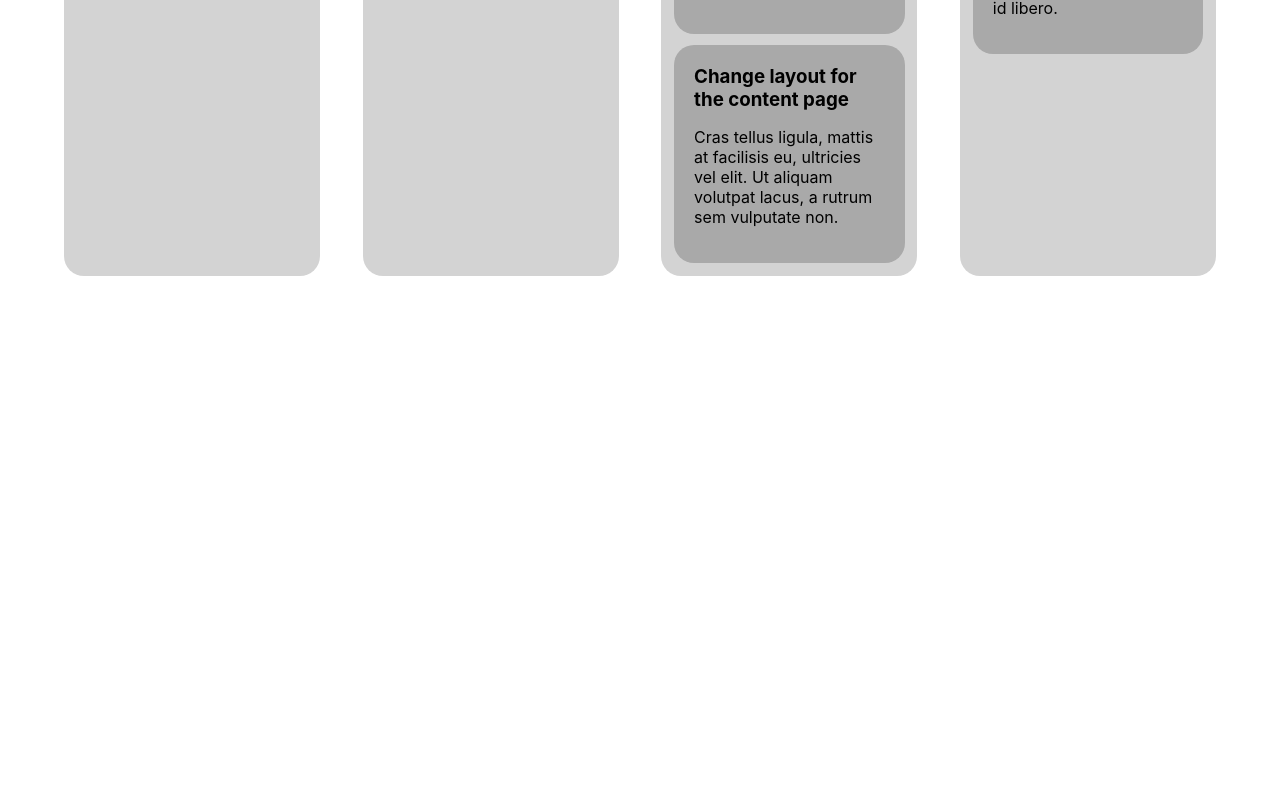
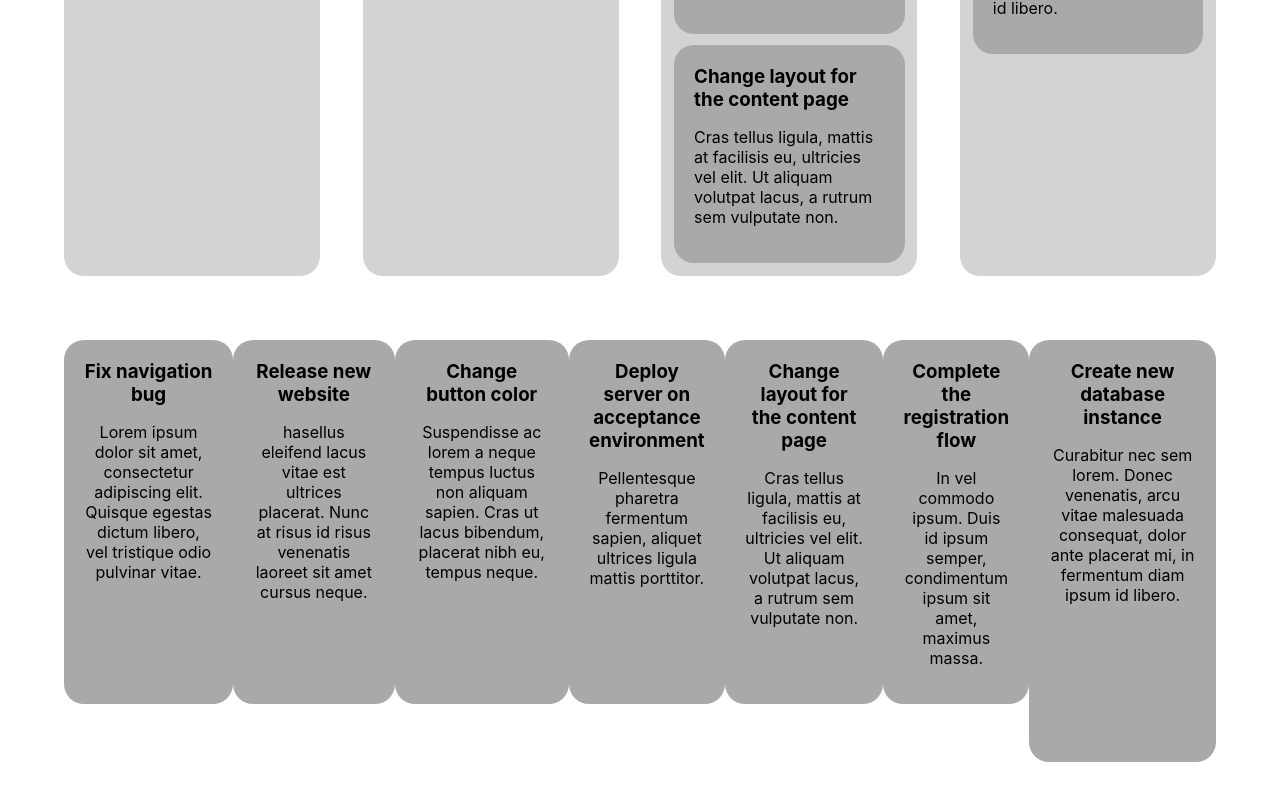
Before and after one commit to mulenatic/reactProjects, a React (Create React App) app: page / in a window 1280 px wide. Shown: the part 704-1504 px from the top of the page. Before the commit the page ends 1044 px from the top, so only its background shows below. Built offline with nearby package versions, Linux system fonts and the light colour scheme.

Commit message:
Added new Component to show the tickets, uses the HOC.

```diff
--- a/src/containers/App.js
+++ b/src/containers/App.js
@@ -2,6 +2,7 @@
 import styled, { createGlobalStyle } from 'styled-components';
 import Board from './Board';
 import Header from '../components/Header/Header';
+import Tickets from './Tickets';
 
 const GlobalStyle = createGlobalStyle`
   body {
@@ -35,6 +36,7 @@
 		<AppWrapper>
 		<Header />
 		<Board lanes={lanes} dataSource={'../../assets/data.json'} />
+		<Tickets dataSource={'../../assets/data.json'} />
 		</AppWrapper>
 		</>
 	);
--- /dev/null
+++ b/src/containers/Tickets.jsx
@@ -0,0 +1,29 @@
+import React from 'react';
+import styled from 'styled-components';
+import withDataFetching from '../withDataFetching';
+import Ticket from '../components/Ticket/Ticket';
+
+const TicketsWrapper = styled.div`
+display: flex;
+justify-content: space-between;
+flex-direction: row;
+margin: 5%;
+@media (max-width: 768px) {
+flex-direction: column;
+}
+`;
+const Alert = styled.div`
+text-align: center;
+`;
+
+const Tickets = ({loading, data, error}) => (
+
+    <TicketsWrapper>
+      {(loading || error) && <Alert>{loading ? ' Loding...' : error }</Alert>}
+      {data.map(ticket => <Ticket key={ticket.id} ticket={ticket} />)}
+    </TicketsWrapper>
+
+
+);
+
+export default withDataFetching(Tickets);
```
